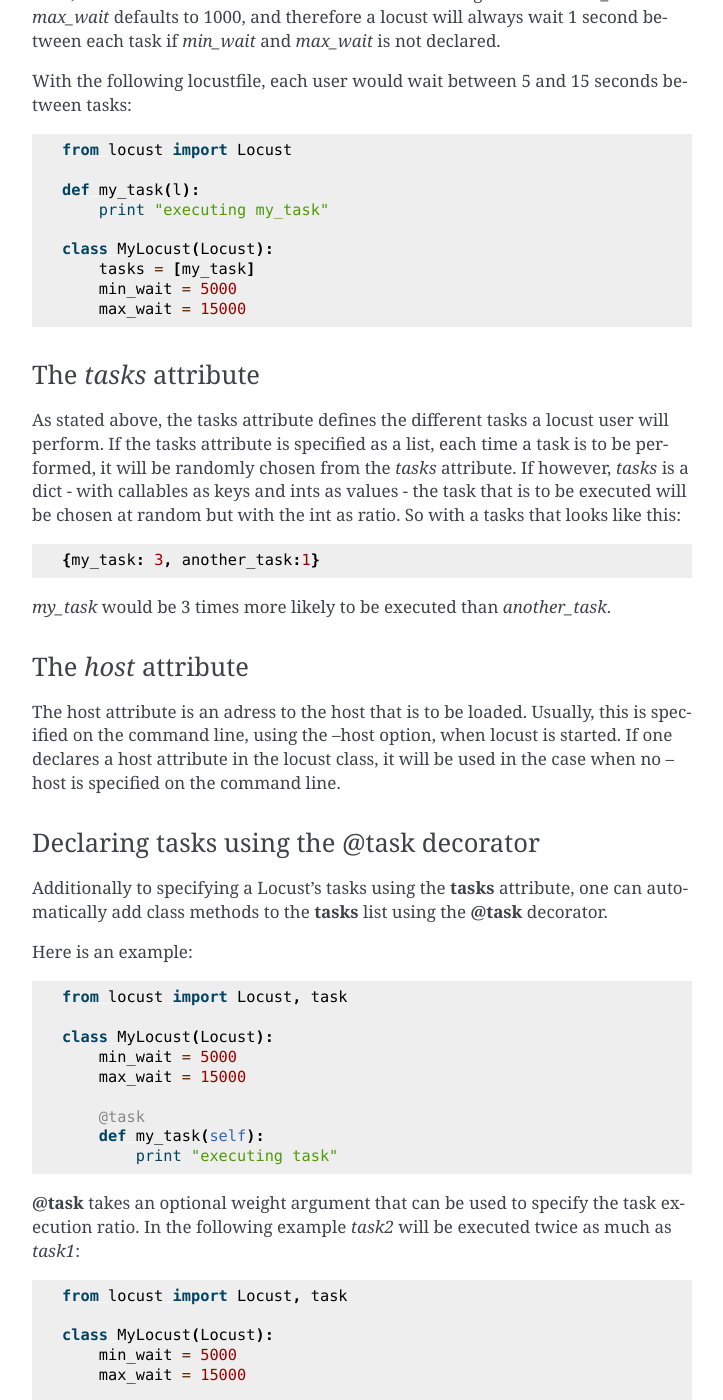
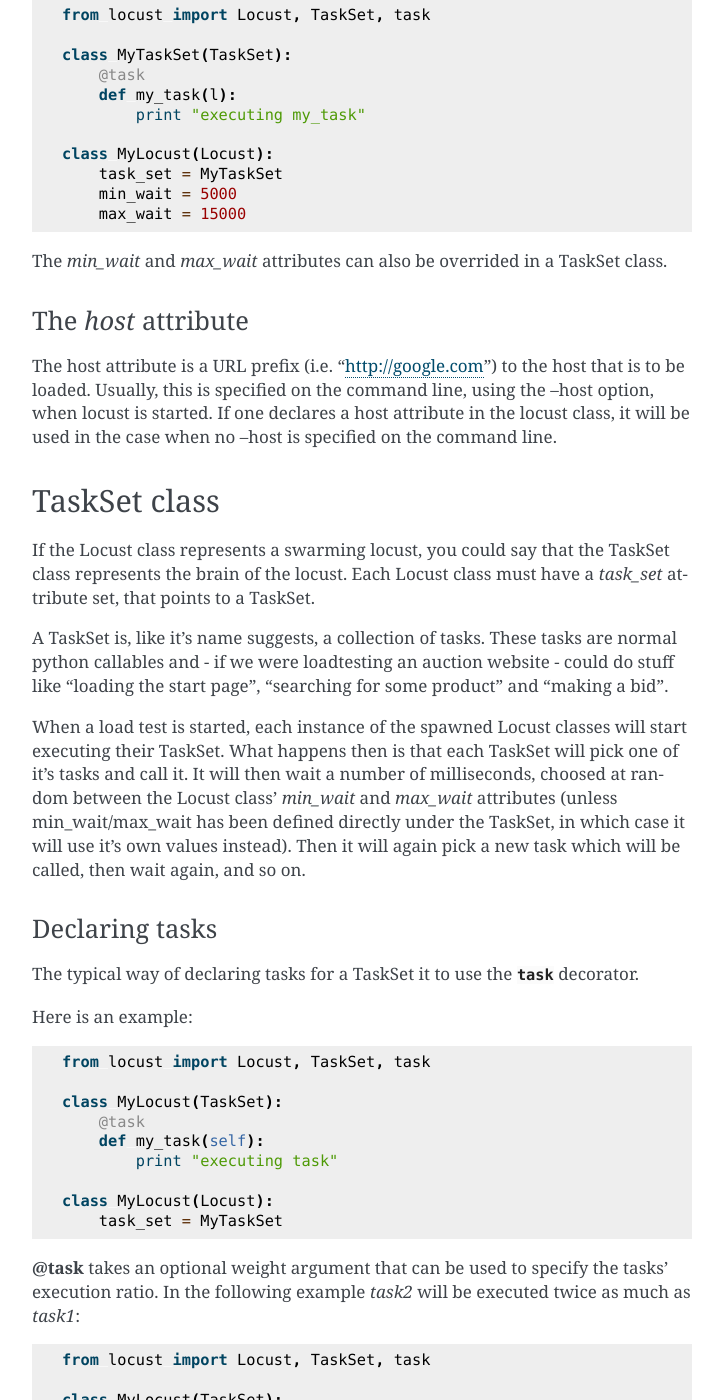
Before and after one commit to locustio/locust, a Sphinx documentation site: the page built from docs/writing-a-locustfile.rst, in a window 1280 px wide and 1400 px high, scrolled down 724 px. Shown: the whole window, without its empty margins (388-1111 px from the left). Built offline with Sphinx 7.4.7, drawn with Linux system fonts in a browser that asks for light colours; some of the changed text lies outside the part shown.

Commit message:
Updated documentation to reflect Locust class/TaskSet API changes (#43). Improved docs in general.

```diff
--- a/docs/api.rst
+++ b/docs/api.rst
@@ -18,6 +18,11 @@
 
 .. autoclass:: locust.core.TaskSet
 	:members: locust, min_wait, max_wait, client, tasks, interrupt
+
+task decorator
+==============
+
+.. autofunction:: locust.core.task
 
 
 HttpSession class
--- a/docs/writing-a-locustfile.rst
+++ b/docs/writing-a-locustfile.rst
@@ -8,86 +8,91 @@
 The Locust class
 ================
 
-A locust class represents one website user. Locust will spawn one instance of the locust class for
-each user that is being simulated. The locust class has to declare a *tasks* attribute which is
-either a list of python callables or a *<callable : int>* dict. The task attribute defines the
-different tasks that a website user might do. The tasks are python callables, that recieves one
-argument - the locust class instance representing the user that is performing the task. Here is an
-extremely simple example of a locustfile (this locsutfile won't actually load test anything)::
+A locust class represents one user (or a swarming locust if you will). Locust will spawn (hatch) one
+instance of the locust class for each user that is being simulated. There are a few attributes that
+a locust class should typically define.
 
-    from locust import Locust
+The :py:attr:`task_set <locust.core.Locust.task_set>` attribute
+---------------------------------------------------------------
 
-    def my_task(l):
-        pass
-
-    class MyLocust(Locust):
-        tasks = [my_task]
+The :py:attr:`task_set <locust.core.Locust.task_set>` attribute should point to a
+:py:class:`TaskSet <locust.core.TaskSet>` class which defines the behaviour of the user and
+is described in more details below.
 
 The *min_wait* and *max_wait* attributes
 ----------------------------------------
 
-Additionally to the tasks attribute, one usually want to declare the *min_wait* and *max_wait*
+Additionally to the task_set attribute, one usually want to declare the *min_wait* and *max_wait*
 attributes. These are the minimum and maximum time, in milliseconds, that a simulated user will wait
 between executing each task. *min_wait* and *max_wait* defaults to 1000, and therefore a locust will
 always wait 1 second between each task if *min_wait* and *max_wait* is not declared.
 
 With the following locustfile, each user would wait between 5 and 15 seconds between tasks::
 
-    from locust import Locust
+    from locust import Locust, TaskSet, task
 
-    def my_task(l):
-        print "executing my_task"
+    class MyTaskSet(TaskSet):
+        @task
+        def my_task(l):
+            print "executing my_task"
 
     class MyLocust(Locust):
-        tasks = [my_task]
+        task_set = MyTaskSet
         min_wait = 5000
         max_wait = 15000
 
-The *tasks* attribute
----------------------
-
-As stated above, the tasks attribute defines the different tasks a locust user will perform. If the
-tasks attribute is specified as a list, each time a task is to be performed, it will be randomly
-chosen from the *tasks* attribute. If however, *tasks* is a dict - with callables as keys and ints
-as values - the task that is to be executed will be chosen at random but with the int as ratio. So
-with a tasks that looks like this::
-
-    {my_task: 3, another_task:1}
-
-*my_task* would be 3 times more likely to be executed than *another_task*.
+The *min_wait* and *max_wait* attributes can also be overrided in a TaskSet class.
 
 The *host* attribute
 --------------------
 
-The host attribute is an adress to the host that is to be loaded. Usually, this is specified on the
-command line, using the --host option, when locust is started. If one declares a host attribute in
-the locust class, it will be used in the case when no --host is specified on the command line.
+The host attribute is a URL prefix (i.e. "http://google.com") to the host that is to be loaded.
+Usually, this is specified on the command line, using the --host option, when locust is started.
+If one declares a host attribute in the locust class, it will be used in the case when no --host
+is specified on the command line.
 
 
-Declaring tasks using the @task decorator
------------------------------------------
+TaskSet class
+=============
 
-Additionally to specifying a Locust's tasks using the **tasks** attribute, one can automatically add
-class methods to the **tasks** list using the **@task** decorator.
+If the Locust class represents a swarming locust, you could say that the TaskSet class represents
+the brain of the locust. Each Locust class must have a *task_set* attribute set, that points to
+a TaskSet.
+
+A TaskSet is, like it's name suggests, a collection of tasks. These tasks are normal python callables
+and - if we were loadtesting an auction website - could do stuff like "loading the start page",
+"searching for some product" and "making a bid".
+
+When a load test is started, each instance of the spawned Locust classes will start executing their
+TaskSet. What happens then is that each TaskSet will pick one of it's tasks and call it. It will then
+wait a number of milliseconds, choosed at random between the Locust class' *min_wait* and *max_wait* attributes
+(unless min_wait/max_wait has been defined directly under the TaskSet, in which case it will use
+it's own values instead). Then it will again pick a new task which will be called, then wait again,
+and so on.
+
+Declaring tasks
+---------------
+
+The typical way of declaring tasks for a TaskSet it to use the :py:meth:`task <locust.core.task>` decorator.
 
 Here is an example::
 
-    from locust import Locust, task
+    from locust import Locust, TaskSet, task
 
-    class MyLocust(Locust):
-        min_wait = 5000
-        max_wait = 15000
-
+    class MyLocust(TaskSet):
         @task
         def my_task(self):
             print "executing task"
 
-**@task** takes an optional weight argument that can be used to specify the task execution ratio. In
+    class MyLocust(Locust):
+        task_set = MyTaskSet
+
+**@task** takes an optional weight argument that can be used to specify the tasks' execution ratio. In
 the following example *task2* will be executed twice as much as *task1*::
 
-    from locust import Locust, task
+    from locust import Locust, TaskSet, task
 
-    class MyLocust(Locust):
+    class MyLocust(TaskSet):
         min_wait = 5000
         max_wait = 15000
 
@@ -99,6 +104,112 @@
         def task2(self):
             pass
 
+    class MyLocust(Locust):
+        task_set = MyTaskSet
+
+
+task attribute
+--------------
+
+Using the @task decorator to declare tasks is a convenience, and usually that's the best way to do
+it. However, it's also possible to define the tasks of a TaskSet by setting the
+:py:attr:`tasks <locust.core.TaskSet.tasks>` attribute (actually using the @task decorator will actually
+just populate the *tasks* attribute).
+
+The *tasks* attribute which is either a list of python callables, or a *<callable : int>* dict.
+The tasks are python callables, that recieves one argument - the locust class instance representing
+the user that is performing the task. Here is an extremely simple example of a locustfile (this
+locsutfile won't actually load test anything)::
+
+    from locust import Locust, TaskSet
+
+    def my_task(l):
+        pass
+
+    class MyTaskSet(TaskSet):
+        tasks = [my_task]
+
+    class MyLocust(Locust):
+        task_set = MyTaskSet
+
+
+If the
+tasks attribute is specified as a list, each time a task is to be performed, it will be randomly
+chosen from the *tasks* attribute. If however, *tasks* is a dict - with callables as keys and ints
+as values - the task that is to be executed will be chosen at random but with the int as ratio. So
+with a tasks that looks like this::
+
+    {my_task: 3, another_task:1}
+
+*my_task* would be 3 times more likely to be executed than *another_task*.
+
+TaskSets can be nested
+----------------------
+
+A very important property of TaskSets are that they can be nested, because real websites are usually
+built up in an hierarchical way, with multiple sub sections. Nesting TaskSets will therefore allow
+us to define a behaviour that simulates users browsing a site which is more hierarchic. For example
+we could define TaskSets with the following structure:
+
+* Main user behaviour
+
+ * Index page
+ * Forum page
+
+  * Read thread
+
+   * Reply
+
+  * New thread
+  * View next page
+
+ * Browse categories
+
+  * Watch movie
+  * Filter movies
+
+ * About page
+
+The way you nest TaskSets is just like when you specify a task using the **tasks** attribute, but
+instead of refering to a python function, you point it to another TaskSet::
+
+    class ForumPage(TaskSet):
+        @task(20)
+        def read_thread(self):
+            pass
+
+        @task(1)
+        def new_thread(self):
+            pass
+
+        @task(5)
+        def stop(self):
+            self.interrupt()
+
+    class UserBehaviour(TaskSet):
+        tasks = {ForumPage:10}
+
+        @task
+        def index(self):
+            pass
+
+So in above example, if the ForumPage would get selected for execution when the UserBehaviour
+TaskSet is executing, is. that the ForumPage TaskSet would start executing. The ForumPage TaskSet
+would then pick one of it's own task, execute it, then wait, and so on.
+
+There is one important thing to note about the above example, and that is the call to
+self.interrupt() in the ForumPage's stop method. What this does is essentially that it will
+stop executing the ForumPage task set and the execution will continue in the UserBehaviour instance.
+If we wouldn't have had a call to the :py:meth:`interrupt() <locust.core.TaskSet.interrupt>` method
+somewhere in ForumPage, the Locust would never stop running the ForumPage task once it has started.
+But by having the interrupt function, we can - together with task weighting - define how likely it
+is that a simulated user leaves the forum.
+
+The on_start function
+---------------------
+
+A TaskSet class can optionally declare an :py:meth:`on_start <locust.core.TaskSet.on_start>` function.
+If so, that function is called when a simulated user starts executing that TaskSet class.
 
 Making HTTP requests
 =====================
@@ -176,21 +287,3 @@
     with client.get("/does_not_exist/", catch_response=True) as response:
         if response.status_code == 404:
             response.success()
-
-
-The on_start function
-============================
-
-A locust class can optionally have an **on_start** function declared. If so, that function is
-called when a simulated user starts executing that locust class.
-
-
-Using SubLocusts
-================
-
-Real websites are usually built up in an hierarchical way, with multiple sub sections. To allow the
-load testing scripts to more realistically simulate real user behaviour, Locust provides the
-SubLocust class. A SubLocust class contains normal locust tasks, just like normal Locust classes.
-However, a SubLocust class can be used as a **task** under any Locust - or SubLocust - class. This
-allows us to build tests that simulates users that browses the website in a more hierarchical, and
-thus more realistic, way.
```
Also changed, not shown: docs/quickstart.rst (+21 -12 lines), 2 other files.
